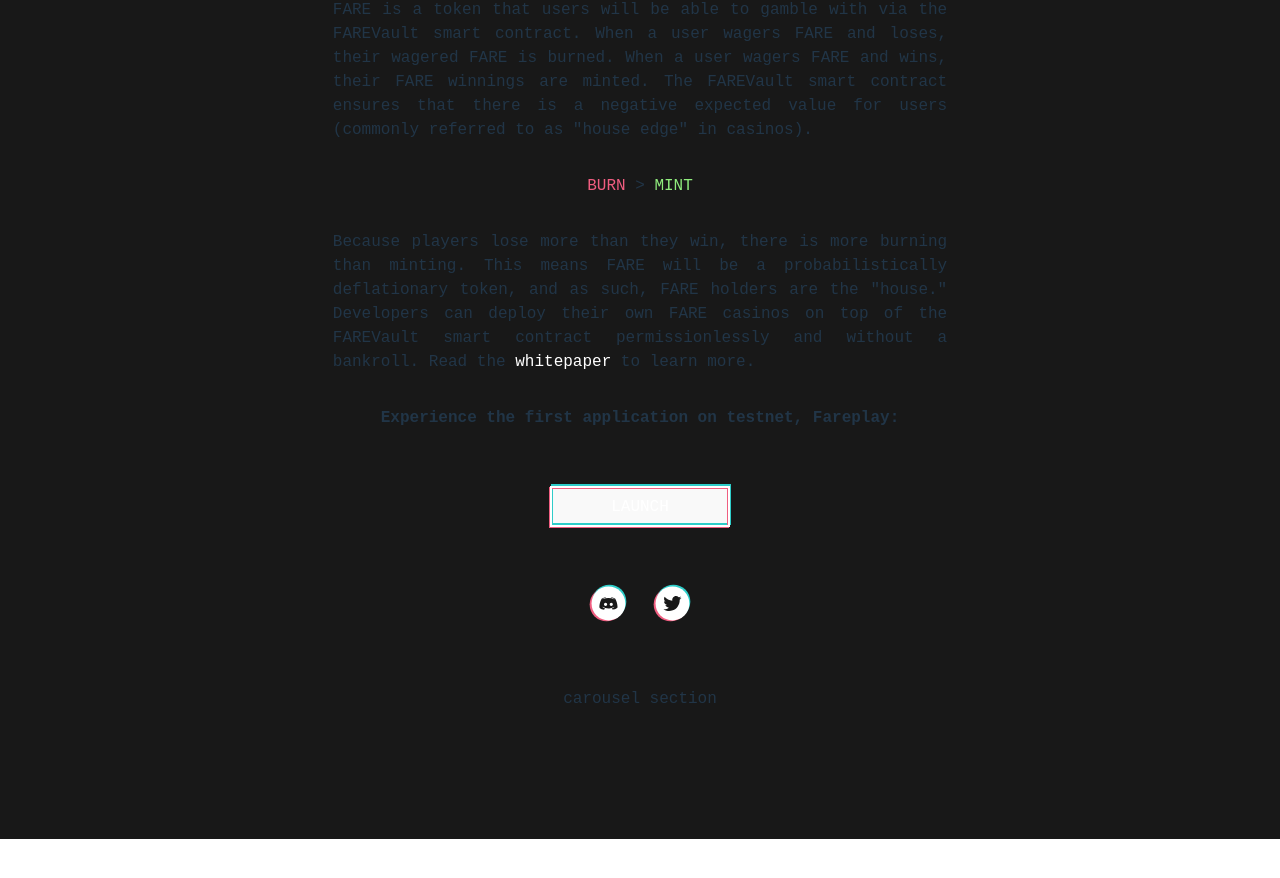
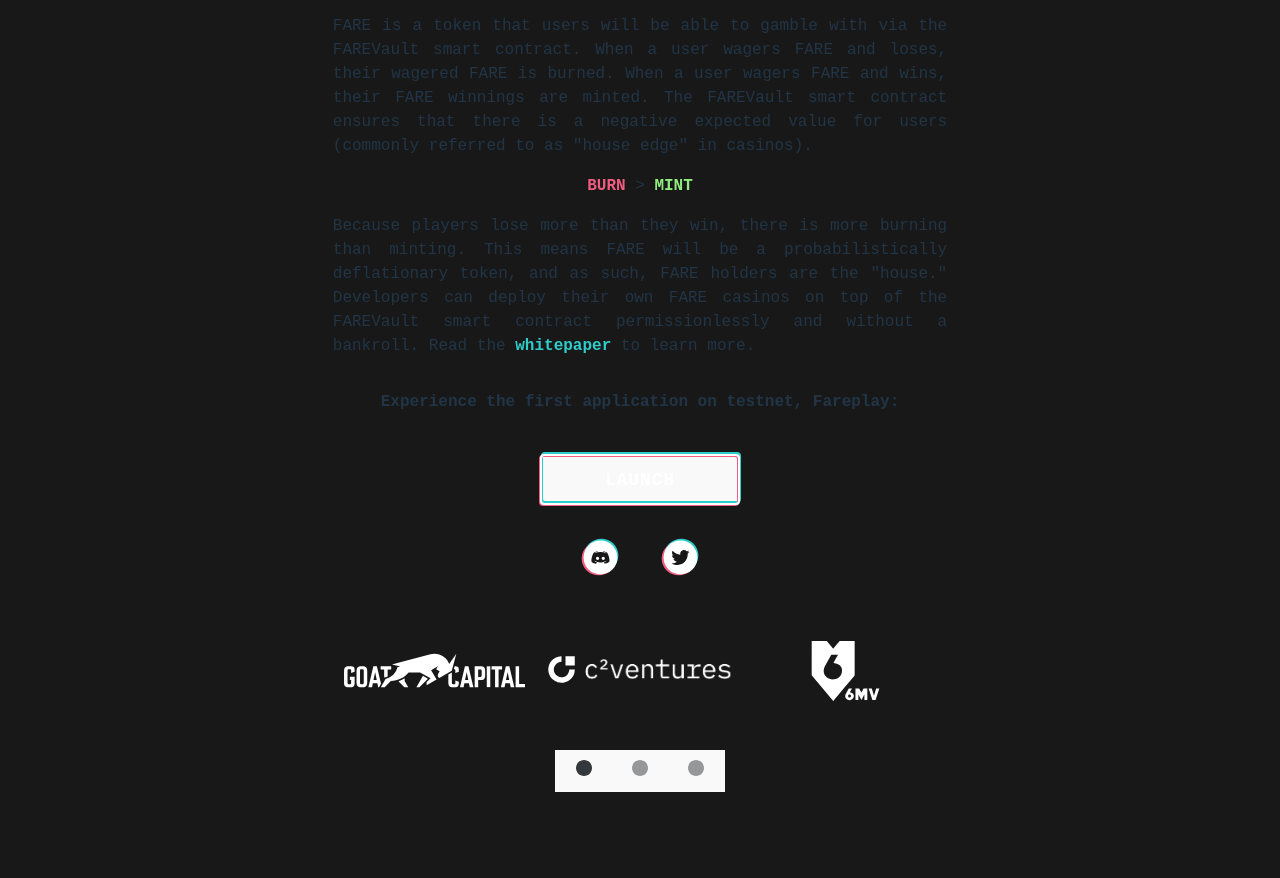
Before and after one commit to fareplay-labs/fare-protocol, a React (Vite) app: page / in a window 1280 px wide. Shown: the part 466-1344 px from the top of the page. Before the commit the page ends 1305 px from the top, so only its background shows below. Built offline with nearby package versions, Linux system fonts and the light colour scheme; a web font is replaced by a local one.

Commit message:
carousel added

```diff
--- a/src/App.css
+++ b/src/App.css
@@ -25,7 +25,9 @@
 }
 
 .content-section {
-  max-width: 60%;
+  width: 60%;
+  max-width: 1280px;
+  min-width: 400px;
   display: flex;
   flex-direction: column;
   justify-content: center;
--- /dev/null
+++ b/src/data/sponsersList.tsx
@@ -0,0 +1,67 @@
+import GoatCapitalLogo from "../assets/svgs/Fund-14.svg";
+import CVenturesLogo from "../assets/svgs/Fund-15.svg";
+import MorningStarLogo from "../assets/svgs/Fund-16.svg";
+import MVLogo from "../assets/svgs/Fund-17.svg";
+import arringtonLogo from "../assets/svgs/Fund-18.svg";
+import eniacLogo from "../assets/svgs/Fund-19.svg";
+import sparkLogo from "../assets/svgs/Fund-20.svg";
+import QuantstampLogo from "../assets/svgs/Fund-21.svg";
+import DWeb3ILogo from "../assets/svgs/Fund-22.svg";
+
+
+export const SponsorsList = [
+  {
+    id: 1,
+    name: "Goat Capital",
+    alt: "Goat Capital Logo",
+    img: GoatCapitalLogo,
+  },
+  {
+    id: 2,
+    name: "CVentures",
+    alt: "CVentures Logo",
+    img: CVenturesLogo,
+  },
+  {
+    id: 3,
+    name: "6MV",
+    alt: "6MV Logo",
+    img: MVLogo,
+  },
+  {
+    id: 4,
+    name: "Arrington Capital",
+    alt: "Arrington Capital Logo",
+    img: arringtonLogo,
+  },
+  {
+    id: 5,
+    name: "Eniac",
+    alt: "Eniac Logo",
+    img: eniacLogo,
+  },
+  {
+    id: 6,
+    name: "Spark",
+    alt: "Spark Logo",
+    img: sparkLogo,
+  },
+  {
+    id: 7,
+    name: "Morning Star",
+    alt: "Morning Star Logo",
+    img: MorningStarLogo,
+  },
+  {
+    id: 8,
+    name: "Quantstamp",
+    alt: "Quantstamp Logo",
+    img: QuantstampLogo,
+  },
+  {
+    id: 9,
+    name: "DWeb3I",
+    alt: "DWeb3I Logo",
+    img: DWeb3ILogo,
+  },
+];
--- /dev/null
+++ b/src/pages/home/SponsorsGroups.tsx
@@ -0,0 +1,31 @@
+import { SponsorsList } from "../../data/sponsersList";
+
+const groupRanges = [
+  { start: 1, end: 3 },
+  { start: 4, end: 6 },
+  { start: 7, end: 9 },
+];
+
+export const SponsorsGroup = ({
+  groupIndex,
+  active,
+}: {
+  groupIndex: number;
+  active: boolean;
+}) => {
+  const { start, end } = groupRanges[groupIndex];
+  return (
+    <div className="sponsor-wrapper">
+      {SponsorsList.filter((s) => s.id >= start && s.id <= end).map(
+        (sponsor) => (
+          <img
+            key={sponsor.id}
+            src={sponsor.img}
+            alt={sponsor.alt}
+            style={{ opacity: active ? 1 : 0.4, transition: "opacity 0.5s" }}
+          />
+        ),
+      )}
+    </div>
+  );
+};
--- /dev/null
+++ b/src/pages/home/carousel.tsx
@@ -0,0 +1,61 @@
+import { SponsorsGroup } from "./SponsorsGroups";
+import { useState, useEffect, useRef } from "react";
+import PaginationDotIcon from "../../assets/svgs/pagination-dot.svg";
+
+export const SponsorsCarousel = () => {
+  const groupCount = 3;
+  const [index, setIndex] = useState(0);
+  const [fade, setFade] = useState(true);
+  const timeoutRef = useRef<number | null>(null);
+
+  useEffect(() => {
+    const interval = setInterval(() => {
+      setFade(false);
+      timeoutRef.current = setTimeout(() => {
+        setIndex((prev) => (prev + 1) % groupCount);
+        setFade(true);
+      }, 500); // fade out duration
+    }, 6000);
+    return () => {
+      clearInterval(interval);
+      if (timeoutRef.current) clearTimeout(timeoutRef.current);
+    };
+  }, []);
+
+  const handleDotClick = (i: number) => {
+    setFade(false);
+    if (timeoutRef.current) clearTimeout(timeoutRef.current);
+    timeoutRef.current = setTimeout(() => {
+      setIndex(i);
+      setFade(true);
+    }, 500);
+  };
+
+  return (
+    <div className="sponsor-container">
+      <div
+        style={{
+          opacity: fade ? 1 : 0,
+          transition: "opacity 0.5s cubic-bezier(0.4, 0, 0.2, 1)",
+        }}
+      >
+        <SponsorsGroup groupIndex={index} active={true} />
+      </div>
+      <div>
+        {[...Array(groupCount)].map((_, i) => (
+          <button key={i} onClick={() => handleDotClick(i)}>
+            <img
+              src={PaginationDotIcon}
+              alt={`Dot ${i + 1}`}
+              width={16}
+              style={{
+                opacity: index === i ? 1 : 0.5,
+                transition: "opacity 0.3s",
+              }}
+            />
+          </button>
+        ))}
+      </div>
+    </div>
+  );
+};
--- a/src/pages/home/index.tsx
+++ b/src/pages/home/index.tsx
@@ -3,6 +3,7 @@ import DiscordIcon from "../../assets/svgs/Discord.svg";
 import TwitterIcon from "../../assets/svgs/Twitter.svg";
 import FareProtocolLogo from "../../assets/svgs/FareProtocol.svg";
 import { Link } from "react-router-dom";
+import { SponsorsCarousel } from "./carousel";
 
 export const HomePage = () => {
   return (
@@ -13,15 +14,16 @@ export const HomePage = () => {
           DEPLOY PERMISSIONLESS + TRUSTLESS ON-CHAIN CASINOS
         </p>
 
-        <p>
-          <Link
-            to="https://jup.ag/swap?sell=So11111111111111111111111111111111111111112&buy=FAREtaJuGTKUbyuadgUNQn45XnJCa6BoKCavPHxfyLTv"
+        <div>
+          <a
+            href="https://jup.ag/swap?sell=So11111111111111111111111111111111111111112&buy=FAREtaJuGTKUbyuadgUNQn45XnJCa6BoKCavPHxfyLTv"
             target="_blank"
+            rel="noopener noreferrer"
             className="teal-text"
           >
             BUY FARE TOKEN
-          </Link>
-        </p>
+          </a>
+        </div>
 
         <p>
           FARE is a token that users will be able to gamble with via the
@@ -32,10 +34,10 @@ export const HomePage = () => {
           edge" in casinos).
         </p>
 
-        <p>
+        <div>
           <span className="red-text">BURN</span> &gt;{" "}
           <span className="green-text">MINT</span>
-        </p>
+        </div>
 
         <p>
           Because players lose more than they win, there is more burning than
@@ -43,7 +45,10 @@ export const HomePage = () => {
           token, and as such, FARE holders are the "house." Developers can
           deploy their own FARE casinos on top of the FAREVault smart contract
           permissionlessly and without a bankroll. Read the{" "}
-          <a href="/whitepaper">whitepaper</a> to learn more.
+          <Link to="/whitepaper" className="teal-text">
+            whitepaper
+          </Link>{" "}
+          to learn more.
         </p>
 
         <div className="link-buttons-wrapper">
@@ -52,27 +57,29 @@ export const HomePage = () => {
           <button className="btn--launch">launch</button>
 
           <div className="external-link-wrapper">
-            <Link
-              to="https://discord.com/invite/eUEwY3vS8R"
+            <a
+              href="https://discord.com/invite/eUEwY3vS8R"
               target="_blank"
+              rel="noopener noreferrer"
               aria-label="Join our Discord community"
               className="external-link"
             >
               <img src={DiscordIcon} alt="Discord Logo" width={40} />
-            </Link>
+            </a>
 
-            <Link
-              to="https://x.com/fareplayio"
+            <a
+              href="https://x.com/fareplayio"
               aria-label="Follow us on Twitter"
+              rel="noopener noreferrer"
               className="external-link"
               target="_blank"
             >
               <img src={TwitterIcon} alt="Twitter Logo" width={40} />
-            </Link>
+            </a>
           </div>
         </div>
 
-        <div> carousel section</div>
+        <SponsorsCarousel />
       </section>
     </main>
   );
--- a/src/pages/home/styles.css
+++ b/src/pages/home/styles.css
@@ -1,6 +1,14 @@
 .sub-header {
   text-transform: uppercase;
-  font-size: 1.25rem;
+  font-size: 1.5rem;
+  margin-block: 2rem;
+  font-weight: 600;
+}
+
+.teal-text,
+.red-text,
+.green-text {
+  font-weight: 600;
 }
 
 .teal-text {
@@ -18,26 +26,27 @@
 .link-buttons-wrapper {
   display: flex;
   flex-direction: column;
-  height: 100%;
-  gap: 56px;
-  padding-bottom: 56px;
+  gap: 2rem;
+  padding-bottom: 2rem;
+}
 
-  p {
-    font-weight: bold;
-    margin-bottom: 0;
-  }
+.link-buttons-wrapper p {
+  font-weight: 600;
+  margin-bottom: 0.5rem;
+  font-size: 1rem;
 }
 
 .btn--launch {
   text-transform: uppercase;
   color: #fff;
   border: 2px solid #fff;
-  border-radius: 0;
+  border-radius: 4px;
   position: relative;
   z-index: 1;
-  min-width: 180px;
+  min-width: 200px;
   width: fit-content;
   margin: auto;
+  padding: 0.75em 2em;
 
   box-shadow:
     -1px 1px 0px var(--fare-red),
@@ -45,11 +54,14 @@
     1px -2px 0px var(--fare-blue),
     inset 1px -2px 0px var(--fare-blue);
 
-  transition: all 0.5s ease;
+  font-size: 1.125rem;
+  font-weight: 600;
+  letter-spacing: 0.05em;
+  transition: all 0.3s ease;
 }
 
 .btn--launch:hover {
-  border-radius: 2px;
+  border-radius: 6px;
   box-shadow:
     -1px 1px 2px var(--fare-red),
     inset -1px 1px 2px var(--fare-red),
@@ -58,16 +70,42 @@
 }
 
 .external-link-wrapper {
-  display: "flex";
+  display: flex;
   align-items: center;
   justify-content: center;
-  margin: auto;
+  gap: 1rem;
 }
 
 .external-link {
-  padding-inline: 12px;
+  padding-inline: 0.75rem;
+  font-size: 1rem;
+  transition: all 0.3s ease;
+}
 
-  &:hover {
-    filter: invert(1);
+.external-link:hover {
+  filter: invert(1);
+}
+
+.sponsor-container {
+  display: flex;
+  flex-direction: column;
+  height: 100%;
+  min-height: 175px;
+  justify-content: space-between;
+  align-items: center;
+}
+
+.sponsor-wrapper {
+  width: 100%;
+  display: flex;
+  justify-content: space-between;
+  position: relative;
+  align-items: center;
+  margin-block: 1rem;
+
+  transition: all 0.5ms ease-in-out;
+
+  img {
+    width: 33%;
   }
 }
```
Also changed, not shown: src/assets/svgs/pagination-dot.svg (added).
